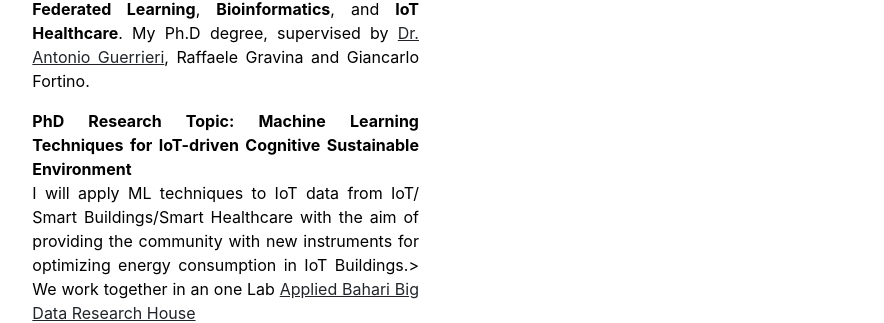
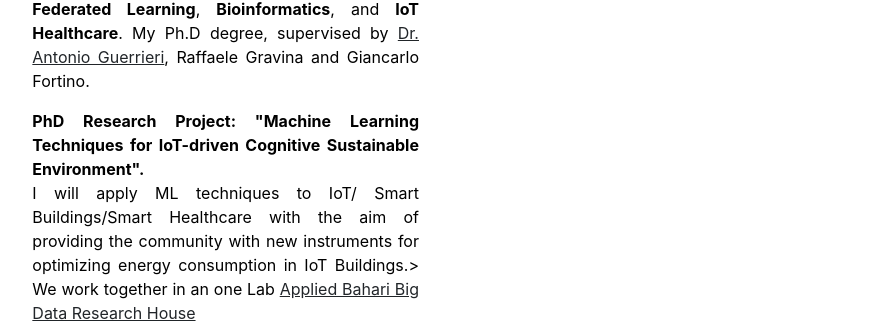
Before and after one commit to babulcseian/babulcseian.github.io, a Jekyll site: the page built from index.md, in a window 1280 px wide. Shown: the part 722-1045 px from the top of the page, without its empty margins (197-1081 px from the left). Built offline with Jekyll 4.4.1, drawn with Linux system fonts in a browser that asks for light colours; a style sheet for code colours, icons or effects is not loaded.

Commit message:
Update home.html

```diff
--- a/_layouts/home.html
+++ b/_layouts/home.html
@@ -11,8 +11,8 @@ layout: default
        He loves to share knowledge, so he decided to maintain a technical background. He enjoys immersing himself in novel knowledge.
        My broad area of research interest is in the domain of <strong>Machine Learning (ML)</strong>, <strong>Deep Learning(DL)</strong>, <strong>IoT Energy Efficiency</strong>, <strong>Reinforcement Learning</strong>, <strong>Federated Learning</strong>, <strong>Bioinformatics</strong>, and <strong> IoT Healthcare</strong>. My Ph.D degree, supervised by <a class="other" href='https://www.icar.cnr.it/persone/guerrieri/'> Dr. Antonio Guerrieri</a>, Raffaele Gravina and Giancarlo Fortino.</p>
     <p align="justify">
- <strong> PhD Research Topic: Machine Learning Techniques for IoT-driven Cognitive Sustainable Environment </strong> <br>
-I will apply ML techniques to IoT data from IoT/ Smart Buildings/Smart Healthcare with the aim of providing the community with new instruments for optimizing energy consumption in IoT Buildings.>
+ <strong> PhD Research Project: "Machine Learning Techniques for IoT-driven Cognitive Sustainable Environment". </strong> <br>
+I will apply ML techniques to IoT/ Smart Buildings/Smart Healthcare with the aim of providing the community with new instruments for optimizing energy consumption in IoT Buildings.>
 We work together in an one Lab <a class="other" href='https://babulcseian.github.io/lab'>Applied Bahari Big Data Research House</a> </p>
     <!-- Before that and in the same college, I got my master's degree in Multimedia and Communications, as well as the master's degree in Telecommunications engineering in 2017. Previously, I finished my Telecommunications Engineering bachelor's degree from Universidade de Vigo in 2015. -->
 
```
